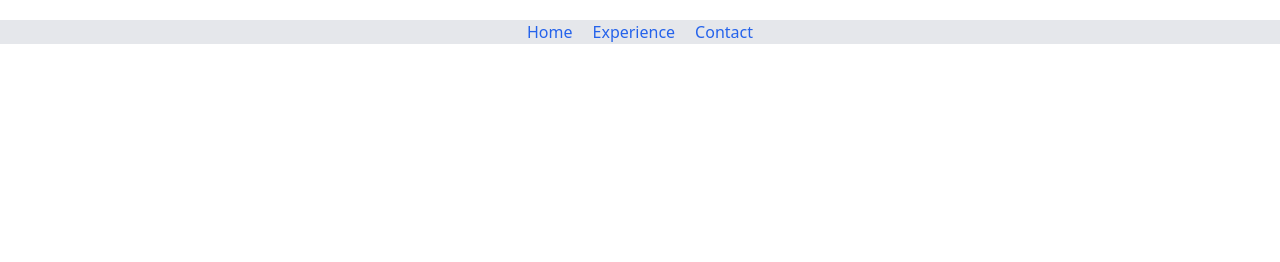
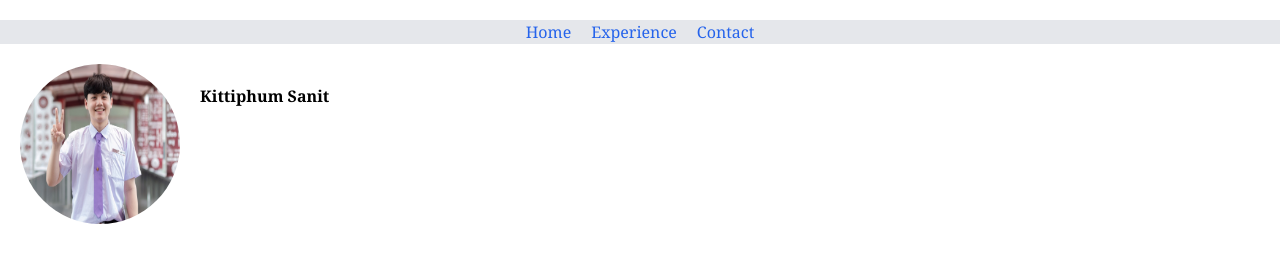
Before and after one commit to cpe-cmu-261207/lab-01-kittiphum717, a plain HTML site: page index.html in a window 1280 px wide. Drawn offline with nearby package versions, Linux system fonts and the light colour scheme.

Commit message:
add photo and navbar

```diff
--- a/index.html
+++ b/index.html
@@ -9,11 +9,21 @@
 </head>
 <body>
 
-  <!-- Manu Bar -->
-  <div class="bg-gray-200 flex justify-center space-x-5 mt-5 text-blue-600">
+  <!-- Navbar Bar -->
+  <div class="bg-gray-200 flex justify-center space-x-5 mt-5 text-blue-600 font-serif">
     <a href="index.html">Home</a>
     <a href="experience.html">Experience</a>
     <a href="contact.html">Contact</a>
   </div>
+
+  <div class="flex p-5">
+    <img src="img/me1.jpg" class="rounded-full w-40 h-40">
+    <div class="p-5">
+      <p class="font-black font-serif">Kittiphum Sanit</p>
+    </div>
+
+  </div>
+
+
 </body>
 </html>
```
Also changed, not shown: contact.html (+8 -0 lines), experience.html (+8 -0 lines), img/me1.jpg (added).
